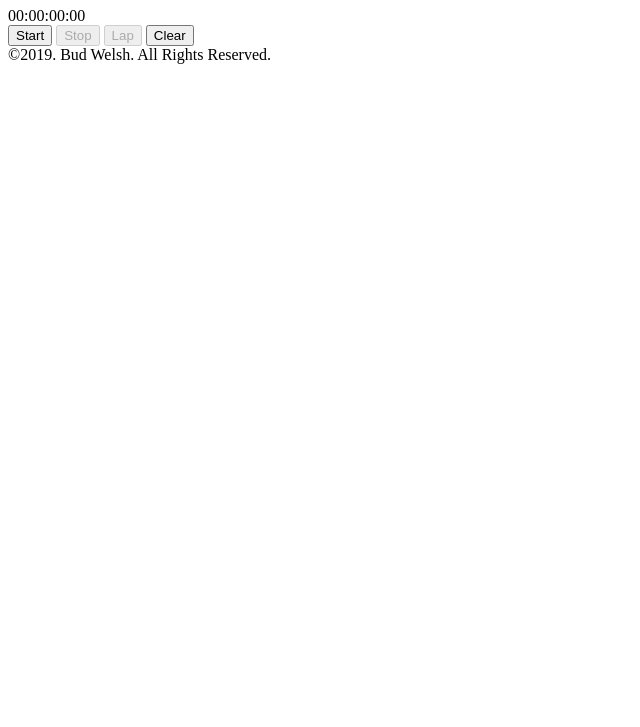
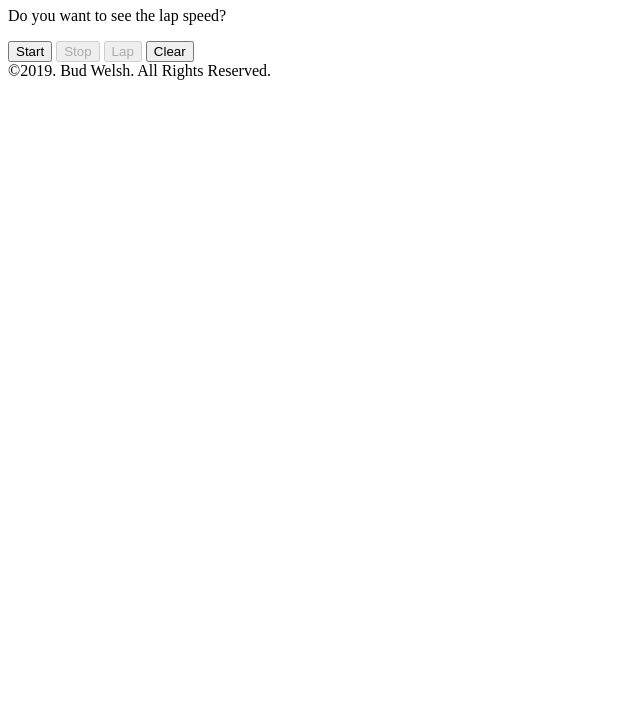
Before and after one commit to Rockonian/stopwatch, a plain HTML site: page index.html in a window 1280 px wide. Shown: the part 73-800 px from the top of the page, without its empty margins (0-640 px from the left). Drawn offline with Linux system fonts and the light colour scheme.

Commit message:
Change display and add speedQuestion function

```diff
--- a/index.html
+++ b/index.html
@@ -6,9 +6,9 @@
   </head>
   <body>
     <h1>Hot Lap Stopwatch</h1>
-    <!-- Stopwatch Animimation -->
-    <div class="wrapper">
-      <span id="watchHour">00</span>:<span id="watchMinute">00</span>:<span id="watchSeconds">00</span>:<span id="watchMseconds">00</span>
+    <!-- Last Lap and Lap Average Results -->
+    <div class="display" id="display">
+
     </div>
     <!-- Buttons -->
     <div class="clickers">
--- a/stopwatch3.js
+++ b/stopwatch3.js
@@ -25,6 +25,7 @@ var lap = 0;
 var lapTime = 0;
 var averageTime = 0;
 
+// Time and Speed Results
 function printFinalResults() {
   console.log(">>>> Entering printFinalResults() function");
   averageTime = ((clockStopTime - clockStartTime) / lap);
@@ -44,6 +45,7 @@ function printResults() {
   console.log("<<<< Leaving printResults() function");
 }
 
+// Time Button Functions
 function starting() {
   console.log(">>> Entering starting() function");
   clockStartTime = Date.now();
@@ -116,6 +118,29 @@ function clearing() {
   console.log("<<< Leaving clearing() function");
 }
 
+function speedQuestion() {
+  console.log(">> Entering speedQuestion() function");
+  var askElement = document.createElement("p");
+  var askQuestion = document.createTextNode("Do you want to see the lap speed?");
+  askElement.appendChild(askQuestion);
+  // Readout Variables
+  var readout = document.getElementById("display");
+  readout.appendChild(askElement);
+  console.log("<< Leaving speedQuestion() function");
+}
+
+function trackSize() {
+  console.log(">> Entering trackSize() function");
+  // Track Size Variables
+  var oneSixth, oneSeventh, oneEighth, oneQuarter, threeEighths,
+      halfMile, threeQuarters, oneMile, mileAndHalf, twoMile, twoMileAndHalf;
+  // Create Buttons
+
+  // Create form
+
+  console.log("<< Leaving trackSize() function");
+}
+
 function createListeners() {
   console.log(">> Entering createListeners() function");
   if (window.addEventListener) {
@@ -147,6 +172,7 @@ function init() {
   console.log("> Entering init() function");
   createListeners();
   copyRight();
+  speedQuestion();
   console.log("< Leaving init() function");
 }
 
```
